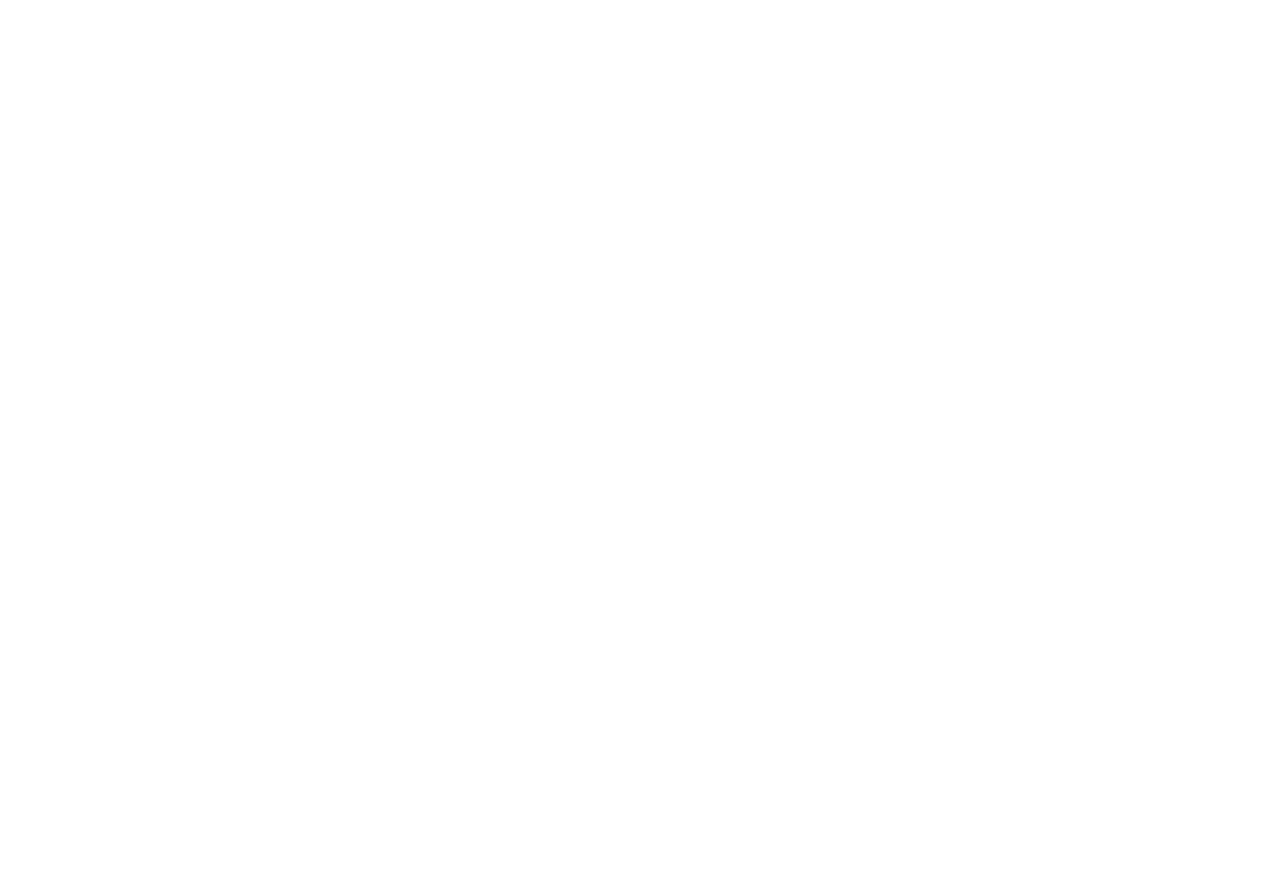
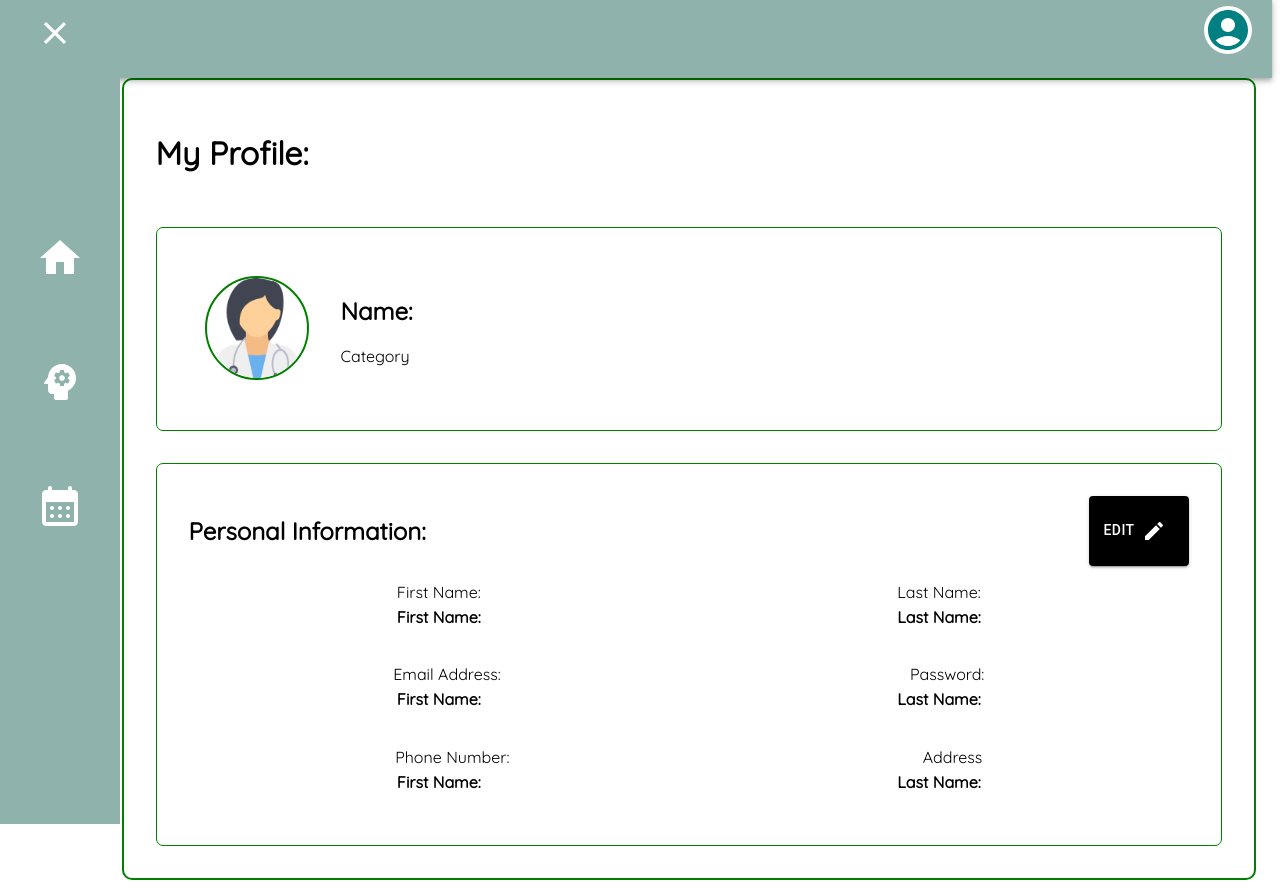
Before and after one commit to mohammadsabih6/React_FrontEnd, a React (Create React App) app: page /profile in a window 1280 px wide. Before the commit this address had no page. Before the commit the page ends 800 px from the top, so only its background shows below. Built offline with nearby package versions, Linux system fonts and the light colour scheme.

Commit message:
user profile front end completed

```diff
--- /dev/null
+++ b/src/Pages/UserProfile.jsx
@@ -0,0 +1,16 @@
+import React from 'react';
+import Navbar from '../global/Navbar';
+import Sidebar from "../global/Sidebar";
+const UserProfile = () => {
+  return (
+    <div>
+
+      <div>
+
+        <h1>bjkgkhkh yhhvgutih bghuih</h1>
+      </div>
+    </div>
+  )
+}
+
+export default UserProfile;
--- /dev/null
+++ b/src/components/UserProfile.jsx
@@ -0,0 +1,172 @@
+import React from "react";
+
+import Sidebar from "../global/Sidebar";
+import { Box, Button, IconButton } from '@mui/material';
+import EditIcon from '@mui/icons-material/Edit';
+import doctor from "../images/doctor.png";
+const UserProfile = () => {
+  return (
+    <>
+      <Sidebar />
+
+      <Box
+        sx={{
+          border: "2px solid green",
+          borderRadius: "10px",
+          fontFamily: "Quicksand, sans-serif",
+
+          backgroundColor: "white",
+          display: "flex",
+          flexDirection: "column",
+          justifyContent: "center",
+          margin: "0rem 1rem 1rem 7.1rem",
+        }}>
+        <Box
+          sx={{
+            margin: "2rem",
+          }}>
+          <h1>My Profile:</h1>
+        </Box>
+
+        <Box
+          sx={{
+            border: "1px solid green",
+            borderRadius: "7px",
+            padding: "3rem",
+            margin: "0rem 2rem ",
+            fontFamily: "Quicksand, sans-serif",
+
+            display: "flex",
+            flexDirection: "row",
+          }}>
+          <img
+            style={{
+              width: "100px",
+              height: "100px",
+              borderRadius: "50%",
+              border: "2px solid green",
+            }}
+            src={doctor}
+            alt=""
+          />
+          <Box
+            sx={{
+              marginLeft: "2rem",
+            }}>
+            <h2>Name:</h2>
+            <p>Category</p>
+          </Box>
+        </Box>
+
+        <Box
+          sx={{
+            border: "1px solid green",
+            borderRadius: "7px",
+            padding: "2rem",
+            margin: "2rem 2rem  ",
+            display: "flex",
+            fontFamily: "Quicksand, sans-serif",
+
+            flexDirection: "column",
+            justifyContent: "space-between",
+          }}>
+          <Box sx={{
+            display:"flex",
+            flexDirection: "row",
+            justifyContent: "space-between",
+          }}>
+            <h2>
+              Personal Information:
+            </h2>
+            <Button
+              variant="contained"
+              type="submit"
+              sx={{
+                width: "10%",
+                backgroundColor: "black",
+                color: "white",
+                "&:hover": {
+                  backgroundColor: "#333",
+                },
+              }}>
+                 Edit
+             <IconButton sx={{ color: "white" }}>
+              <EditIcon />
+            </IconButton>
+
+            </Button>
+          </Box>
+          <Box
+            sx={{
+              display: "flex",
+              flexDirection: "row",
+              justifyContent: "space-around",
+
+            }}>
+            <p>First Name:</p>
+            <p>Last Name:</p>
+          </Box>
+          <Box
+            sx={{
+              display: "flex",
+              flexDirection: "row",
+              justifyContent: "space-around",
+              marginTop: "-2rem",
+
+            }}>
+            <h4>First Name:</h4>
+            <h4>Last Name:</h4>
+          </Box>
+
+          <Box
+            sx={{
+              display: "flex",
+              flexDirection: "row",
+              justifyContent: "space-around",
+
+            }}>
+            <p>Email Address:</p>
+            <p>Password:</p>
+          </Box>
+          <Box
+            sx={{
+              display: "flex",
+              flexDirection: "row",
+              justifyContent: "space-around",
+              marginTop: "-2rem",
+
+            }}>
+            <h4>First Name:</h4>
+            <h4>Last Name:</h4>
+          </Box>
+
+          <Box
+            sx={{
+              display: "flex",
+              flexDirection: "row",
+              justifyContent: "space-around",
+
+            }}>
+            <p>Phone Number:</p>
+            <p>Address</p>
+          </Box>
+          <Box
+            sx={{
+              display: "flex",
+              flexDirection: "row",
+              justifyContent: "space-around",
+              marginTop: "-2rem",
+
+            }}>
+            <h4>First Name:</h4>
+            <h4>Last Name:</h4>
+          </Box>
+        </Box>
+
+
+      </Box>
+    </>
+  );
+};
+
+export default UserProfile;
--- a/src/index.js
+++ b/src/index.js
@@ -4,12 +4,14 @@
 import Loginform from './Pages/LoginPage';
 import NewPassword from './Pages/NewPassword';
 import ForgetPassword from './Pages/ForgotPassword';
+
 import Dashboard from './Pages/dashboard';
 import { AuthProvider } from './Pages/AuthContext';
 import { Route, Routes } from 'react-router-dom';
 import { createRoot } from 'react-dom/client';
 import Home from './Pages/Home';
 import Sidebar from './global/Sidebar';
+import UserProfile from './components/UserProfile';
 createRoot(document.getElementById('root')).render(
   <React.StrictMode>
     <BrowserRouter>
@@ -18,8 +20,10 @@
           <Route path="/signup" element={<SignupForm />} />
           <Route path="/forget-password" element={<ForgetPassword />} />
           <Route path="/login" element={<Loginform />} />
+
           <Route path="/new-password" element={<NewPassword />} />
           <Route path="/dashboard" element={<Dashboard />} />
+          <Route path="/profile" element={<UserProfile />} />
           <Route path="/home" element={<Sidebar><Home /></Sidebar>} />
         </Routes>
       </AuthProvider>
```
Also changed, not shown: src/App.js (+7 -2 lines).
